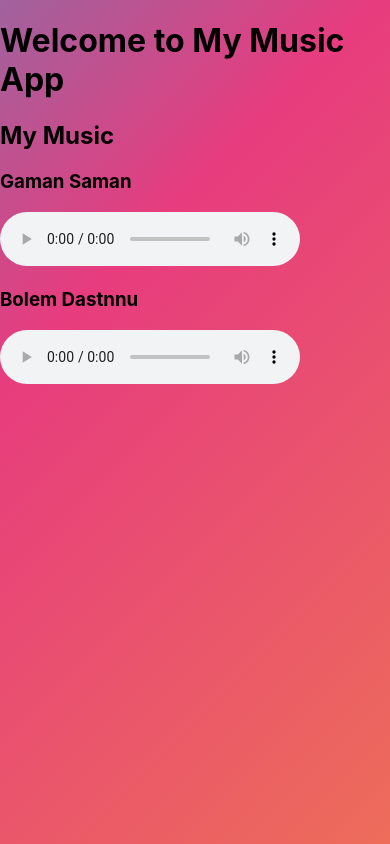
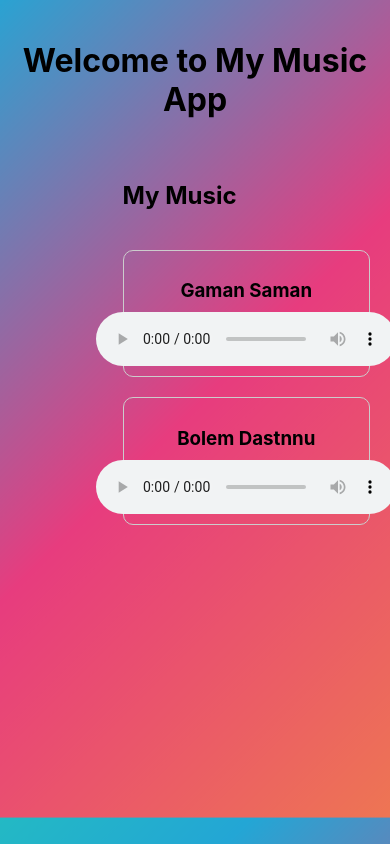
Before and after one commit to brynjarmbje/my-webpage-bmb, a React (Create React App) app: page / in a window 390 px wide. Built offline with nearby package versions, Linux system fonts and the light colour scheme.

Commit message:
csss more  mooooore

```diff
--- a/src/index.css
+++ b/src/index.css
@@ -74,3 +74,56 @@ button:hover {
 .audio-player button:hover {
   background-color: #555;
 }
+@media (max-width: 600px) {
+  body {
+    background: linear-gradient(-45deg, #ee7752, #e73c7e, #23a6d5, #23d5ab);
+    background-size: 200% 200%;
+    animation: gradient 15s ease infinite;
+  }
+
+  .audio-player {
+    flex-direction: column;
+    margin-top: 10px;
+  }
+
+  .audio-player button {
+    margin: 10px 0;
+  }
+}
+
+.App {
+  display: grid;
+  grid-template-columns: 1fr 3fr;
+  grid-gap: 20px;
+  padding: 20px;
+}
+
+.App-header {
+  grid-column: 1 / span 2;
+  text-align: center;
+}
+
+main {
+  grid-column: 2;
+}
+
+/* Music Player styles */
+main > div {
+  display: grid;
+  grid-template-columns: repeat(auto-fill, minmax(200px, 1fr));
+  grid-gap: 20px;
+}
+
+main > div > div {
+  display: flex;
+  flex-direction: column;
+  align-items: center;
+  justify-content: center;
+  border: 1px solid #ccc;
+  padding: 10px;
+  border-radius: 10px;
+}
+
+main > div > div h3 {
+  margin-bottom: 10px;
+}
```
